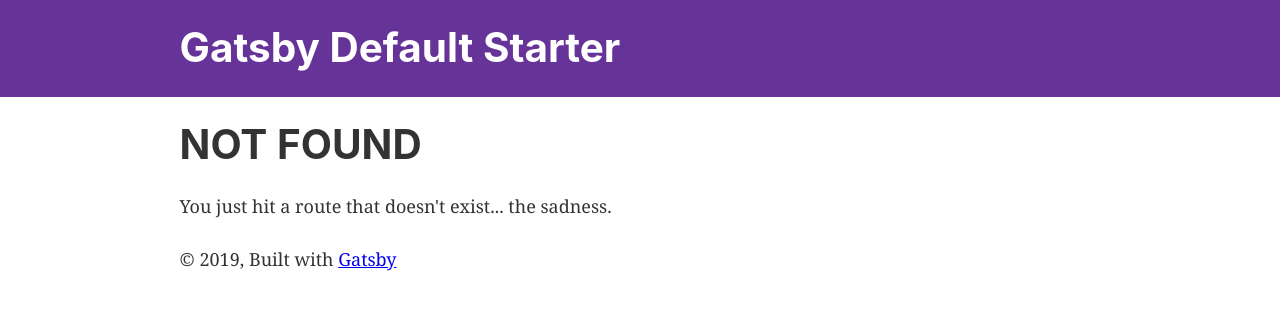
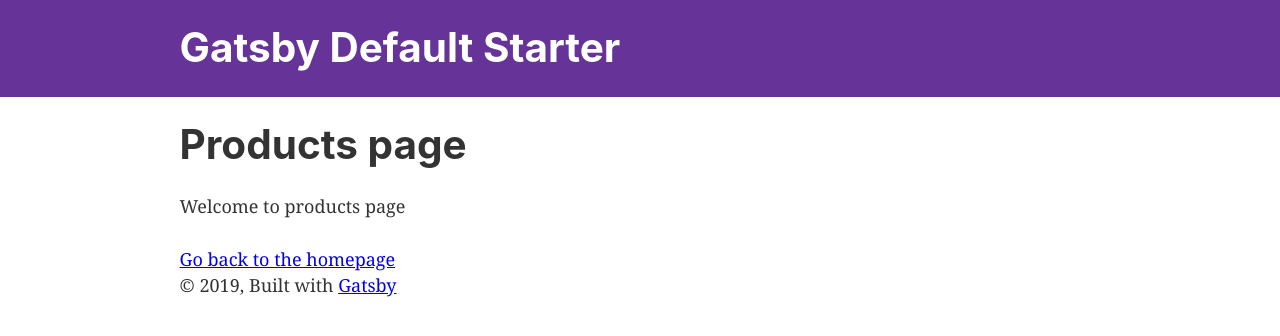
Before and after one commit to 8ctopotamus/brannens-gatsby, a Gatsby site: page /products in a window 1280 px wide. Before the commit this address had no page. Built offline with nearby package versions, Linux system fonts and the light colour scheme; Gatsby itself is replaced by a stand-in of ours.

Commit message:
First commit

```diff
--- /dev/null
+++ b/src/pages/about-us.js
@@ -0,0 +1,16 @@
+import React from "react"
+import { Link } from "gatsby"
+
+import Layout from "../components/layout"
+import SEO from "../components/seo"
+
+const SecondPage = () => (
+  <Layout>
+    <SEO title="About Us" />
+    <h1>Hi from the second page</h1>
+    <p>Welcome to page 2</p>
+    <Link to="/">Go back to the homepage</Link>
+  </Layout>
+)
+
+export default SecondPage
--- a/src/pages/page-2.js
+++ b/src/pages/products.js
@@ -6,9 +6,9 @@
 
 const SecondPage = () => (
   <Layout>
-    <SEO title="Page two" />
-    <h1>Hi from the second page</h1>
-    <p>Welcome to page 2</p>
+    <SEO title="Products" />
+    <h1>Products page</h1>
+    <p>Welcome to products page</p>
     <Link to="/">Go back to the homepage</Link>
   </Layout>
 )
```
Also changed, not shown: src/pages/contact-us.js (added, +16 -0 lines).
